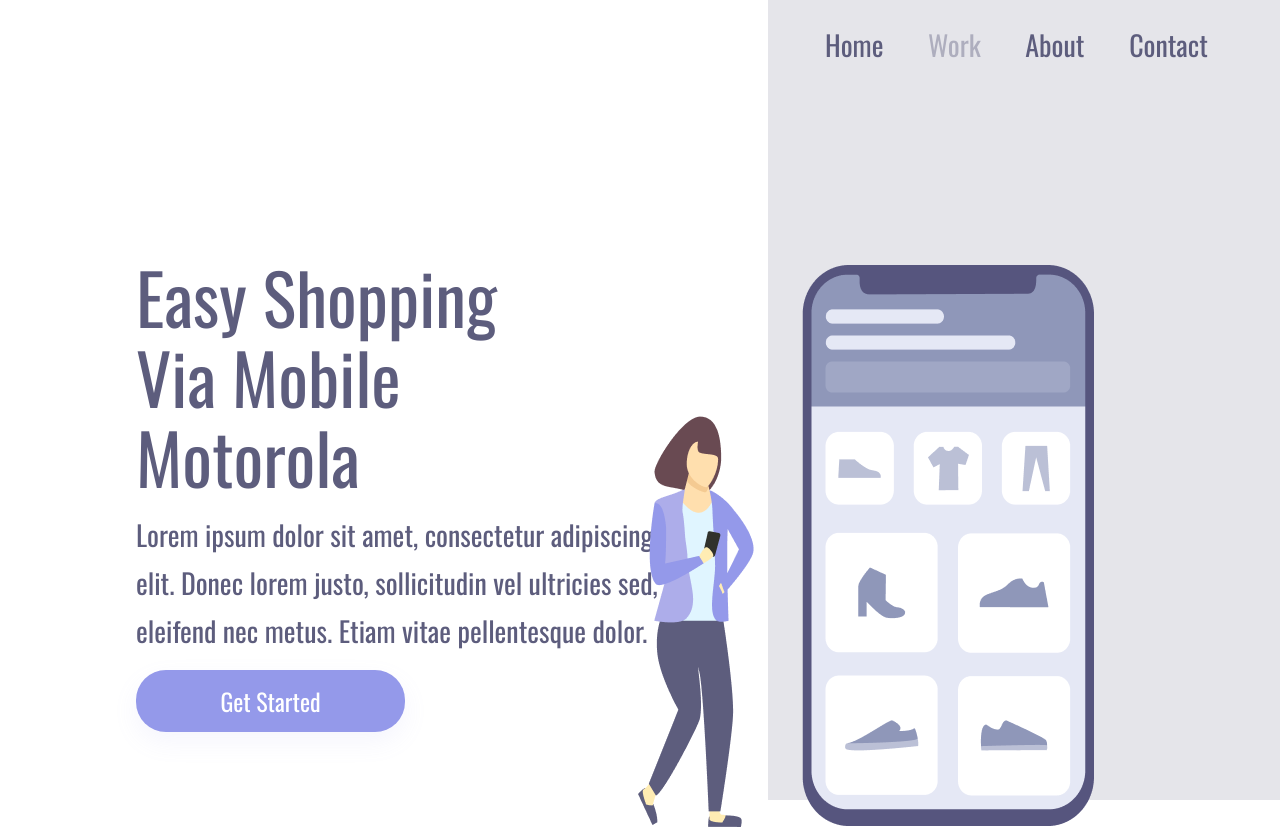
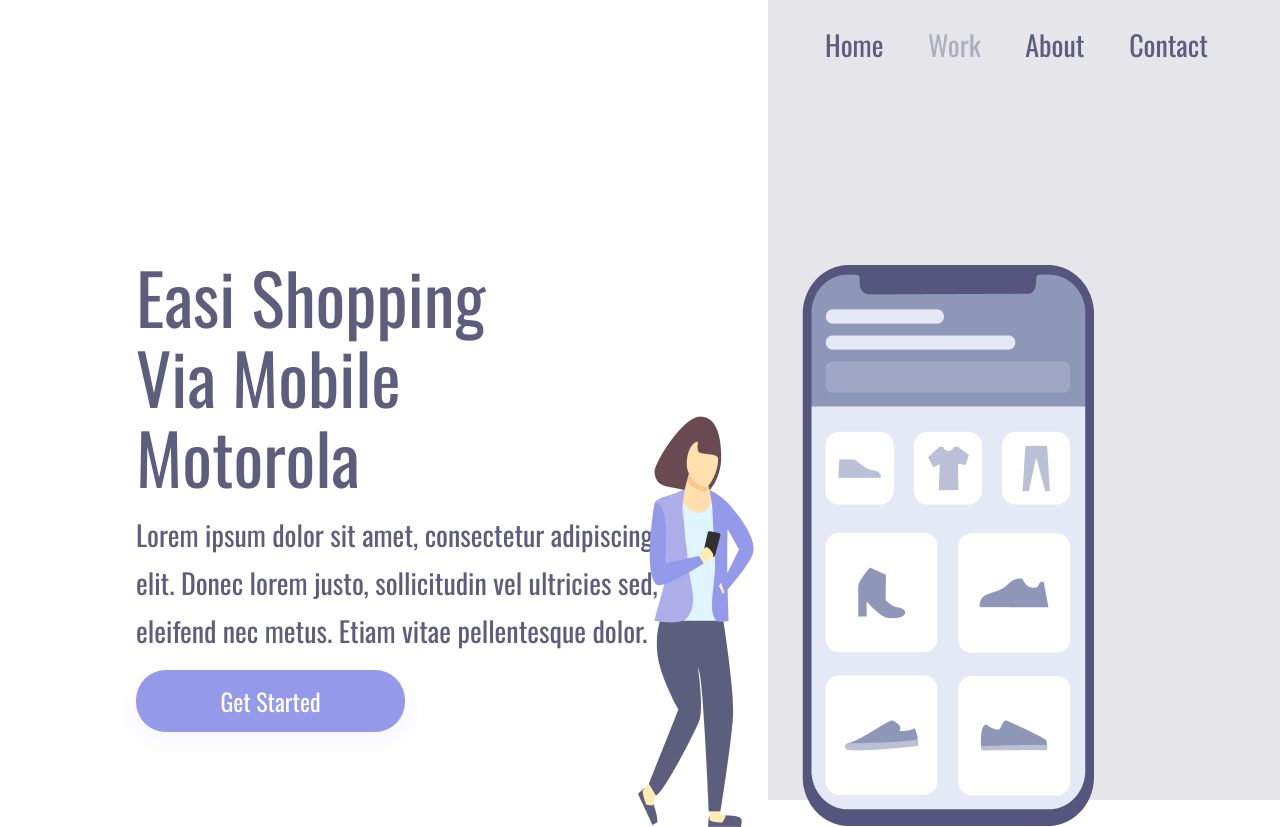
Before and after one commit to Mauricio86-make/celular-e-laptop, a plain HTML site: page direx.html in a window 1280 px wide. Drawn offline with nearby package versions, Linux system fonts and the light colour scheme.

Commit message:
alteraçao no easy

```diff
--- a/direx.html
+++ b/direx.html
@@ -15,7 +15,7 @@
 <body>
     <div class="container">
         <section class="container-left">
-            <h1>Easy Shopping Via Mobile Motorola</h1>
+            <h1>Easi Shopping Via Mobile Motorola</h1>
             <p>Lorem ipsum dolor sit amet, consectetur adipiscing
                 elit. Donec lorem justo, sollicitudin vel ultricies sed,
                 eleifend nec metus. Etiam vitae pellentesque dolor. </p>
```
